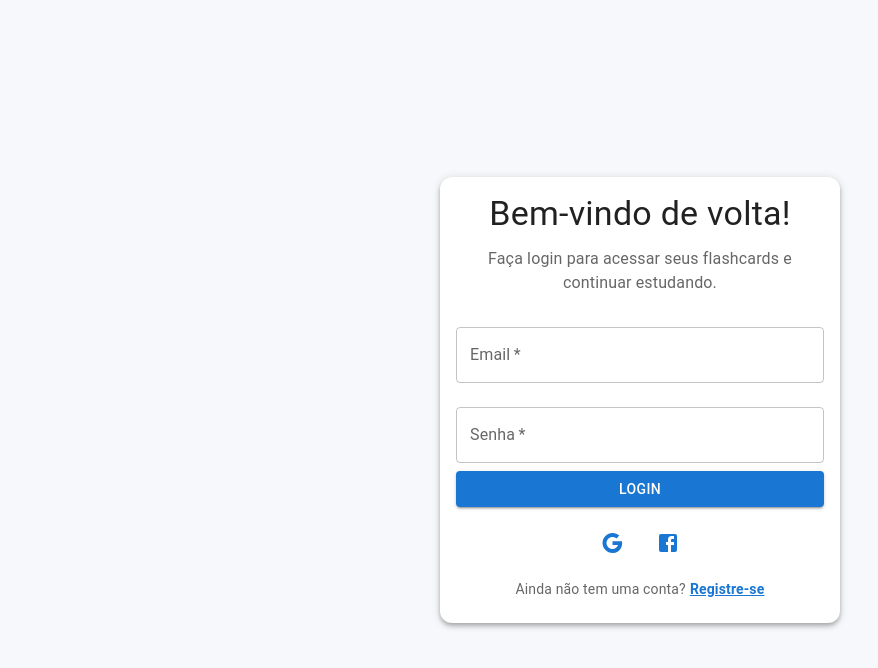
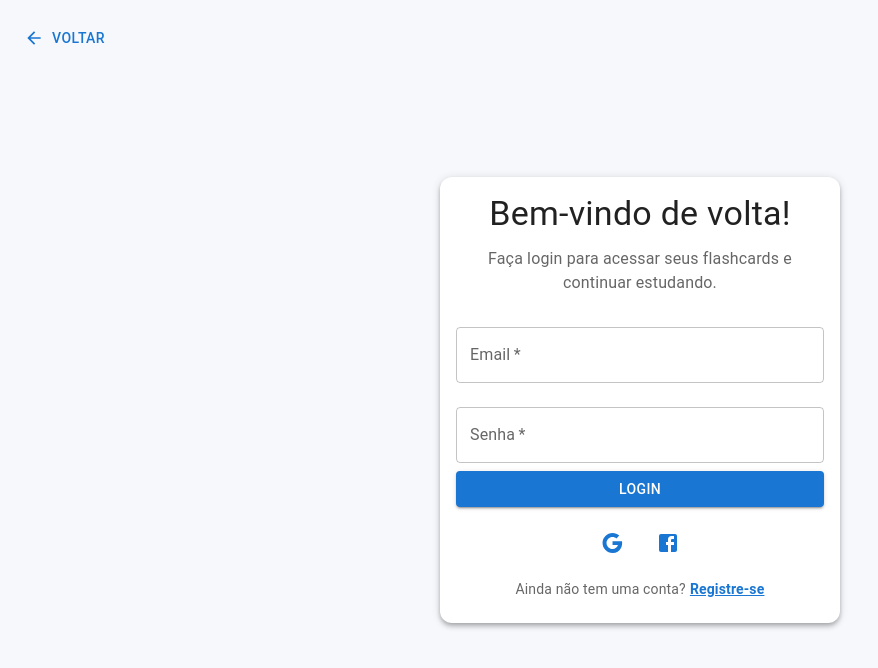
Before and after one commit to valeriapessoa/Flashcards, a Next.js app in the folder frontend/: page /login in a window 1280 px wide. Shown: the top 668 px of the page, without its empty margins (0-878 px from the left). Built offline with nearby package versions, Linux system fonts and the light colour scheme.

Commit message:
feat: adiciona botão de voltar nas páginas de login e registro, ajusta logo no cabeçalho

```diff
--- a/frontend/src/app/login/page.tsx
+++ b/frontend/src/app/login/page.tsx
@@ -1,11 +1,30 @@
 "use client";
 import LoginForm from '../../components/LoginForm';
-import { Box, Typography, Card, CardContent, useTheme, Link as MuiLink } from '@mui/material';
+import { Box, Typography, Card, CardContent, useTheme, Link as MuiLink, Button } from '@mui/material';
+import { ArrowBack as ArrowBackIcon } from '@mui/icons-material';
+import Link from 'next/link';
 
 const LoginPage = () => {
   const theme = useTheme();
   return (
     <Box minHeight="100vh" display="flex" flexDirection="column" justifyContent="center" alignItems="center" bgcolor="#F6F8FC">
+      <Link href="/" passHref>
+        <Button
+          variant="text"
+          startIcon={<ArrowBackIcon />}
+          sx={{
+            position: 'absolute',
+            top: 20,
+            left: 20,
+            color: '#1976d2',
+            '&:hover': {
+              color: '#1557b0'
+            }
+          }}
+        >
+          Voltar
+        </Button>
+      </Link>
       <Card sx={{ maxWidth: 400, width: '100%', boxShadow: 4, borderRadius: 3 }}>
         <CardContent>
           <Typography variant="h4" component="h1" gutterBottom align="center">
--- a/frontend/src/app/register/page.tsx
+++ b/frontend/src/app/register/page.tsx
@@ -1,11 +1,31 @@
 "use client";
 import RegisterForm from '../../components/RegisterForm';
-import { Box, Typography, Button, Card, CardContent, useTheme, Container, Link } from '@mui/material';
+import { Box, Typography, Button, Card, CardContent, useTheme, Container } from '@mui/material';
+import { ArrowBack as ArrowBackIcon } from '@mui/icons-material';
+import Link from 'next/link';
+import { Link as MuiLink } from '@mui/material';
 
 const RegisterPage = () => {
   const theme = useTheme();
   return (
     <Box minHeight="100vh" display="flex" flexDirection="column" justifyContent="center" alignItems="center" bgcolor="#F6F8FC">
+      <MuiLink component={Link} href="/" passHref>
+        <Button
+          variant="text"
+          startIcon={<ArrowBackIcon />}
+          sx={{
+            position: 'absolute',
+            top: 20,
+            left: 20,
+            color: '#1976d2',
+            '&:hover': {
+              color: '#1557b0'
+            }
+          }}
+        >
+          Voltar
+        </Button>
+      </MuiLink>
       <Card sx={{ maxWidth: 400, width: '100%', boxShadow: 4, borderRadius: 3 }}>
         <CardContent>
           <Typography variant="h4" component="h1" gutterBottom align="center">
--- a/frontend/src/components/Header.tsx
+++ b/frontend/src/components/Header.tsx
@@ -39,8 +39,8 @@ const Header: React.FC = () => {
           <img
             src="/images/logo.png"
             alt="Flashcards App"
-            width={120}
-            height={40}
+            width={80}
+            height={27}
             style={{ objectFit: 'contain' }}
           />
         </Box>
```
